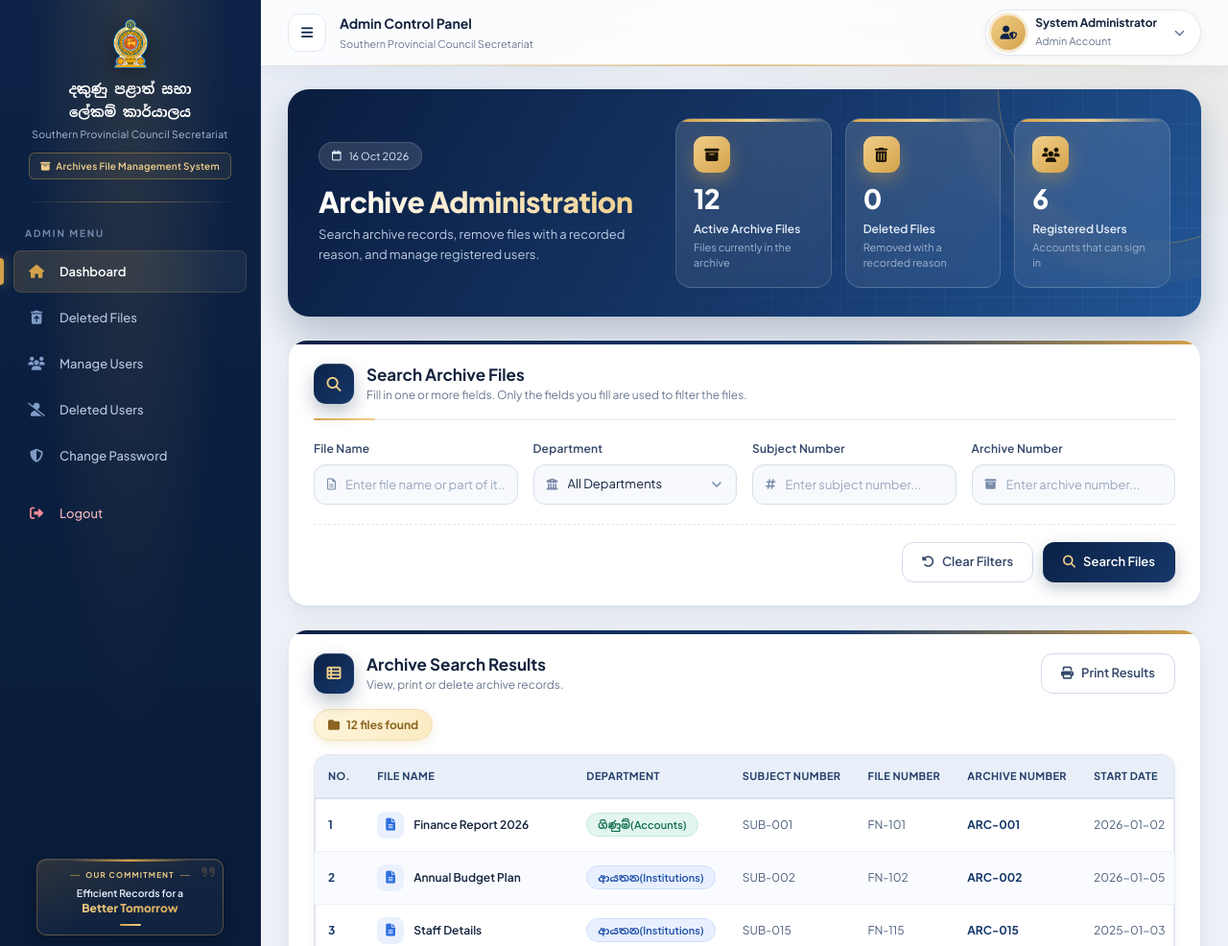
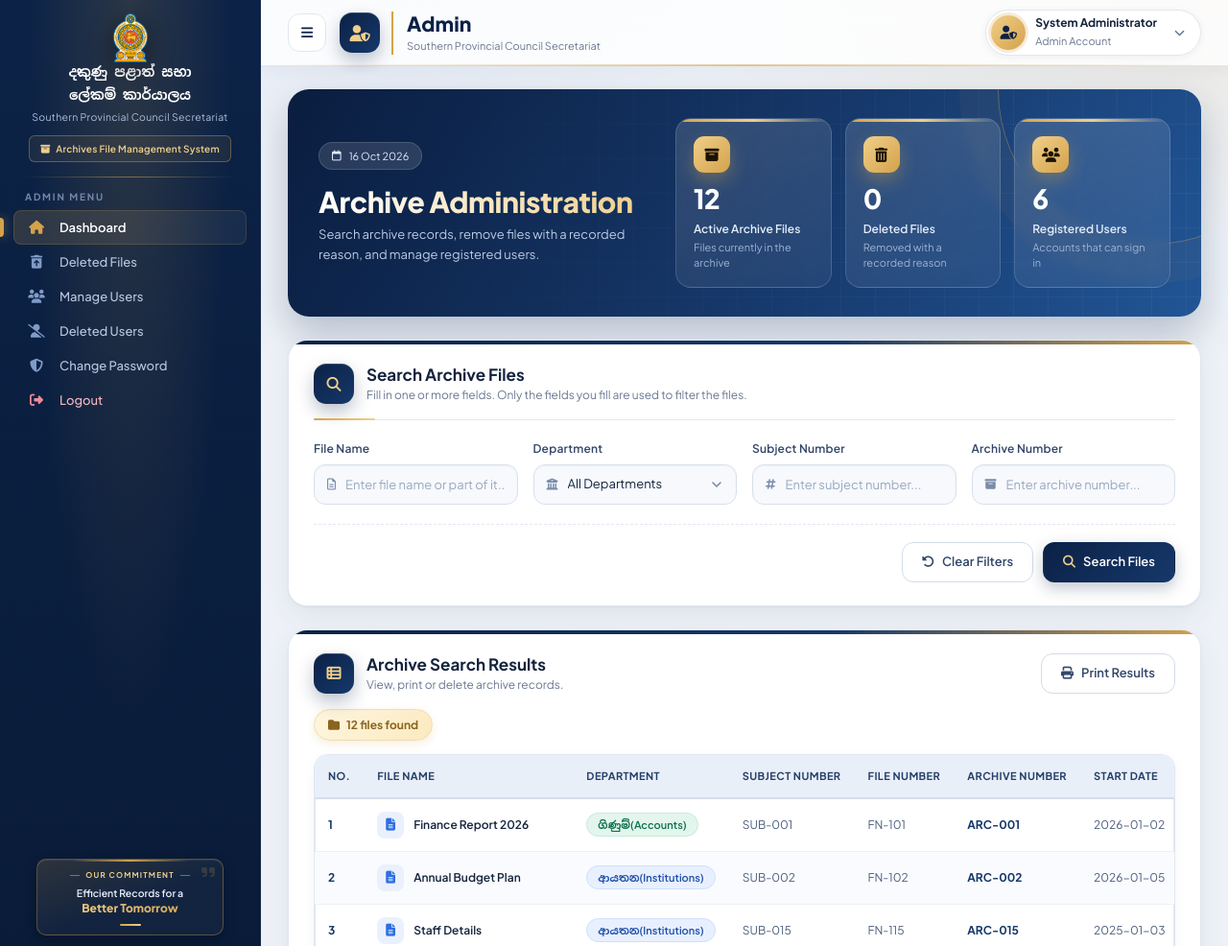
Before and after one commit to Minasha2001/Archive_System, a PHP site: page /admin_dashboard.php in a window 1280 px wide. Shown: the top 986 px of the page at 96% size. Run offline with PHP 8.4, Linux system fonts and the light colour scheme.

Commit message:
update new

```diff
--- a/admin_dashboard.php
+++ b/admin_dashboard.php
@@ -33,7 +33,7 @@ button{cursor:pointer}
     background:linear-gradient(180deg,#0c2347 0%,#091b38 100%);transition:width .3s ease;scrollbar-width:none;border-right:1px solid rgba(255,255,255,.06)}
 .sidebar::-webkit-scrollbar{display:none}
 .sidebar::before{content:"";position:absolute;inset:0;pointer-events:none;background:radial-gradient(ellipse at 50% 0,rgba(212,162,74,.16),transparent 55%)}
-.brand{display:flex;flex-direction:column;align-items:center;text-align:center;gap:26px;padding:20px 10px 24px;position:relative;margin-bottom:8px}
+.brand{display:flex;flex-direction:column;align-items:center;text-align:center;gap:14px;padding:14px 10px 16px;position:relative;margin-bottom:2px}
 .brand::after{content:"";position:absolute;left:24px;right:24px;bottom:0;height:1px;background:linear-gradient(90deg,transparent,rgba(212,162,74,.55),transparent)}
 .logo-ring{width:36px;height:36px;position:relative;display:grid;place-items:center;flex-shrink:0}
 .logo-ring::before{content:"";position:absolute;inset:6px;border-radius:50%;background:radial-gradient(circle,rgba(212,162,74,.28),transparent 68%)}
@@ -42,16 +42,16 @@ button{cursor:pointer}
 .brand-text .sinhala{font-family:'Noto Sans Sinhala',sans-serif;font-size:14px;font-weight:700;line-height:1.7}
 .brand-text .english{font-size:10.5px;line-height:1.5;color:#aebfdc;margin-top:2px;letter-spacing:.3px}
 .brand-text .system-name{display:inline-flex;align-items:center;gap:6px;font-size:10px;font-weight:600;letter-spacing:.2px;white-space:nowrap;color:var(--gold-2);margin-top:12px;padding:5px 11px;border-radius:6px;border:1px solid rgba(212,162,74,.4);background:rgba(212,162,74,.08)}
-.sidebar-label{padding:16px 26px 10px;color:#7389ad;font-size:10px;font-weight:700;letter-spacing:1.8px;position:relative}
+.sidebar-label{padding:10px 26px 6px;color:#7389ad;font-size:10px;font-weight:700;letter-spacing:1.8px;position:relative}
 .sidebar-menu{padding:0 14px;position:relative}
-.nav-link{display:flex;align-items:center;gap:14px;width:100%;min-height:44px;padding:8px 14px;margin-bottom:4px;border:0;border-radius:8px;background:transparent;text-align:left;text-decoration:none;color:#b7c6df;font-weight:500;position:relative;transition:background .2s,color .2s,transform .2s}
+.nav-link{display:flex;align-items:center;gap:14px;width:100%;min-height:36px;padding:4px 14px;margin-bottom:0;border:0;border-radius:8px;background:transparent;text-align:left;text-decoration:none;color:#b7c6df;font-weight:500;position:relative;transition:background .2s,color .2s,transform .2s}
 .nav-link i{width:20px;text-align:center;font-size:14px;color:#7f9bc6;transition:color .2s}
 .nav-link:hover{color:#fff;background:rgba(255,255,255,.06);transform:translateX(4px)}
 .nav-link:hover i{color:#fff}
 .nav-link.active{color:#fff;font-weight:600;background:linear-gradient(90deg,rgba(212,162,74,.18),rgba(255,255,255,.05));box-shadow:inset 0 0 0 1px rgba(212,162,74,.18)}
 .nav-link.active i{color:var(--gold)}
 .nav-link.active::before{content:"";position:absolute;left:-14px;top:8px;bottom:8px;width:4px;border-radius:0 4px 4px 0;background:var(--gold);box-shadow:0 0 12px rgba(212,162,74,.7)}
-.nav-link.logout-link{margin-top:16px;color:#f2b8bf}
+.nav-link.logout-link{margin-top:0;color:#f2b8bf}
 .nav-link.logout-link i{color:#ef8a96}
 .nav-link.logout-link:hover{background:rgba(239,90,110,.14);color:#fff}
 .sidebar-bottom{margin-top:auto;padding:12px 38px;position:relative}
@@ -61,7 +61,7 @@ button{cursor:pointer}
 .quote-top{display:flex;align-items:center;justify-content:center;gap:6px;margin-bottom:5px;color:var(--gold-2);font-size:8px;font-weight:700;letter-spacing:1.2px}
 .quote-top::before,.quote-top::after{content:"";width:10px;height:1px;background:rgba(212,162,74,.6)}
 .sidebar-quote p{position:relative;font-size:10.5px;line-height:1.4;font-weight:600;color:#e8eefb}
-.sidebar-quote p strong{display:block;margin-top:1px;font-size:12px;font-weight:800;background:linear-gradient(90deg,var(--gold-2),var(--gold));-webkit-background-clip:text;background-clip:text;-webkit-text-fill-color:transparent}
+.sidebar-quote p strong{display:block;margin-top:1px;padding-bottom:3px;margin-bottom:-3px;font-size:12px;font-weight:800;background:linear-gradient(90deg,var(--gold-2),var(--gold));-webkit-background-clip:text;background-clip:text;-webkit-text-fill-color:transparent}
 .quote-line{width:22px;height:2px;margin:7px auto 0;border-radius:3px;background:linear-gradient(90deg,var(--gold),var(--gold-2))}
 
 /* ===== TOPBAR ===== */
@@ -71,8 +71,11 @@ button{cursor:pointer}
 .topbar-left{display:flex;align-items:center;gap:14px;min-width:0}
 .menu-toggle{width:40px;height:40px;flex-shrink:0;display:grid;place-items:center;background:#fff;border:1px solid var(--line);border-radius:12px;color:var(--navy);font-size:14px;transition:.2s}
 .menu-toggle:hover{color:#fff;background:var(--navy)}
-.topbar-greeting strong{display:block;font-size:var(--fs-lg);font-weight:700}
-.topbar-greeting span{font-size:var(--fs-xs);color:var(--muted)}
+.topbar-title{display:flex;align-items:center;gap:12px;min-width:0}
+.title-icon{width:42px;height:42px;flex-shrink:0;display:grid;place-items:center;border-radius:13px;background:linear-gradient(135deg,var(--navy),var(--navy-2));color:var(--gold-2);font-size:17px;box-shadow:0 8px 18px rgba(13,37,71,.28),inset 0 1px 0 rgba(255,255,255,.18)}
+.title-text{min-width:0;padding-left:14px;border-left:2px solid var(--gold)}
+.title-text h1{font-size:21px;font-weight:800;line-height:1.2;letter-spacing:.2px;color:var(--navy)}
+.title-text>span{display:block;font-size:var(--fs-xs);color:var(--muted);margin-top:2px}
 .profile{display:flex;align-items:center;gap:10px;position:relative;flex-shrink:0;padding:5px 8px 5px 5px;background:#fff;border:1px solid var(--line);border-radius:40px;box-shadow:0 2px 8px rgba(16,37,71,.06)}
 .profile-avatar{width:36px;height:36px;border-radius:50%;display:grid;place-items:center;color:var(--navy);background:linear-gradient(135deg,var(--gold-2),var(--gold));font-size:14px;box-shadow:0 0 0 3px rgba(212,162,74,.22)}
 .profile-details strong{display:block;font-size:var(--fs-sm);font-weight:700;line-height:1.3}
@@ -258,7 +261,10 @@ td:first-child{color:var(--navy-2);font-weight:700}
     .topbar{min-height:58px;padding:8px 12px}
     .topbar-left{gap:10px}
     .menu-toggle{width:36px;height:36px}
-    .topbar-greeting strong{font-size:var(--fs-sm)}
+    .title-icon{width:34px;height:34px;font-size:14px;border-radius:10px}
+    .title-text{padding-left:10px}
+    .title-text h1{font-size:16px}
+    .title-text>span{display:none}
     .profile-details strong{font-size:var(--fs-xs);max-width:90px;overflow:hidden;text-overflow:ellipsis;white-space:nowrap}
     .profile-popover{width:210px;top:50px}
     .content{padding:16px 12px 24px}
@@ -353,9 +359,12 @@ td:first-child{color:var(--navy-2);font-weight:700}
                 <button class="menu-toggle" id="menuToggle" type="button" aria-label="Toggle menu" aria-expanded="true">
                     <i class="fa-solid fa-bars"></i>
                 </button>
-                <div class="topbar-greeting">
-                    <strong>Admin Control Panel</strong>
-                    <span>Southern Provincial Council Secretariat</span>
+                <div class="topbar-title">
+                    <div class="title-icon"><i class="fa-solid fa-user-shield"></i></div>
+                    <div class="title-text">
+                        <h1>Admin</h1>
+                        <span>Southern Provincial Council Secretariat</span>
+                    </div>
                 </div>
             </div>
 
```
